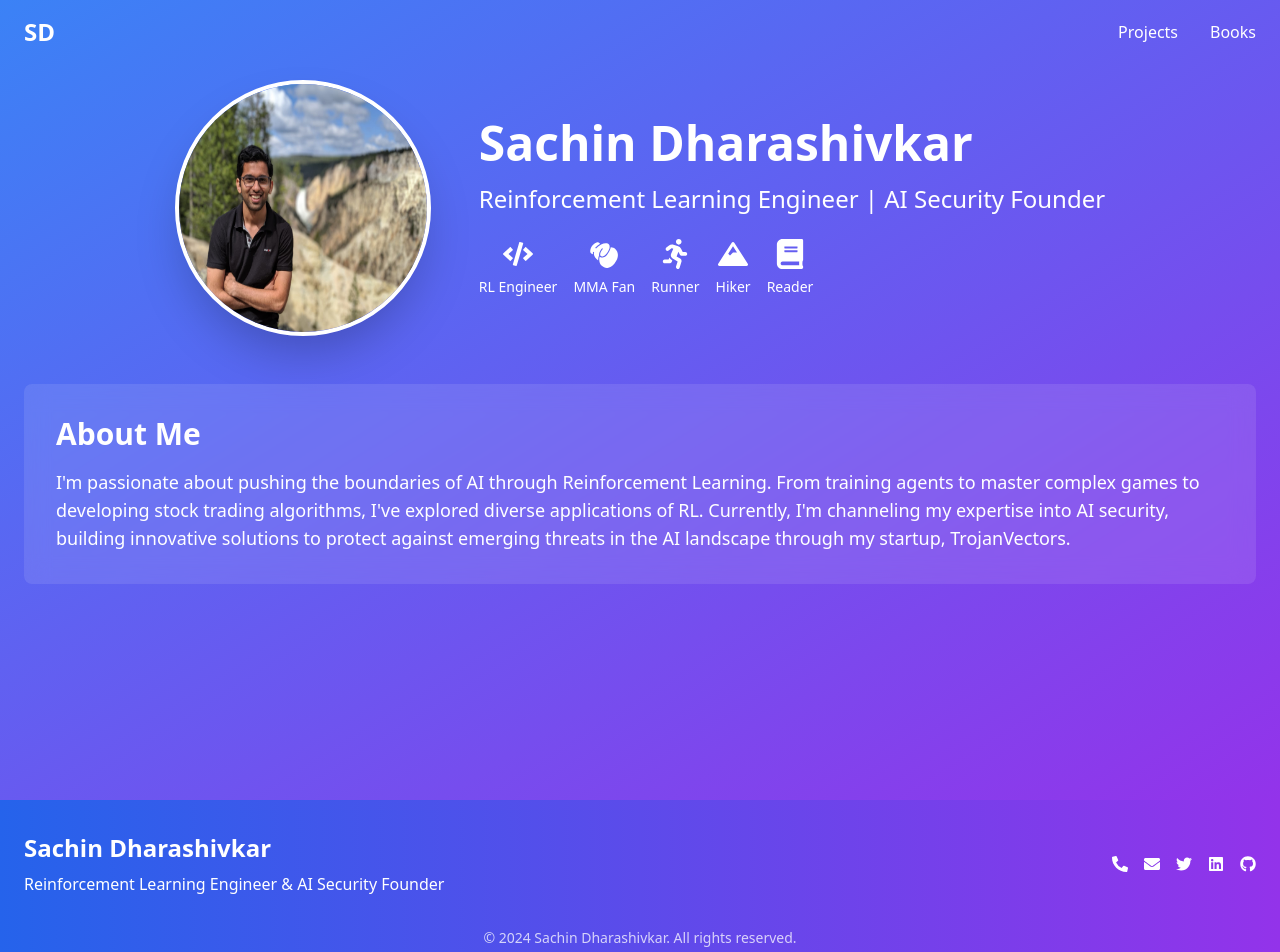
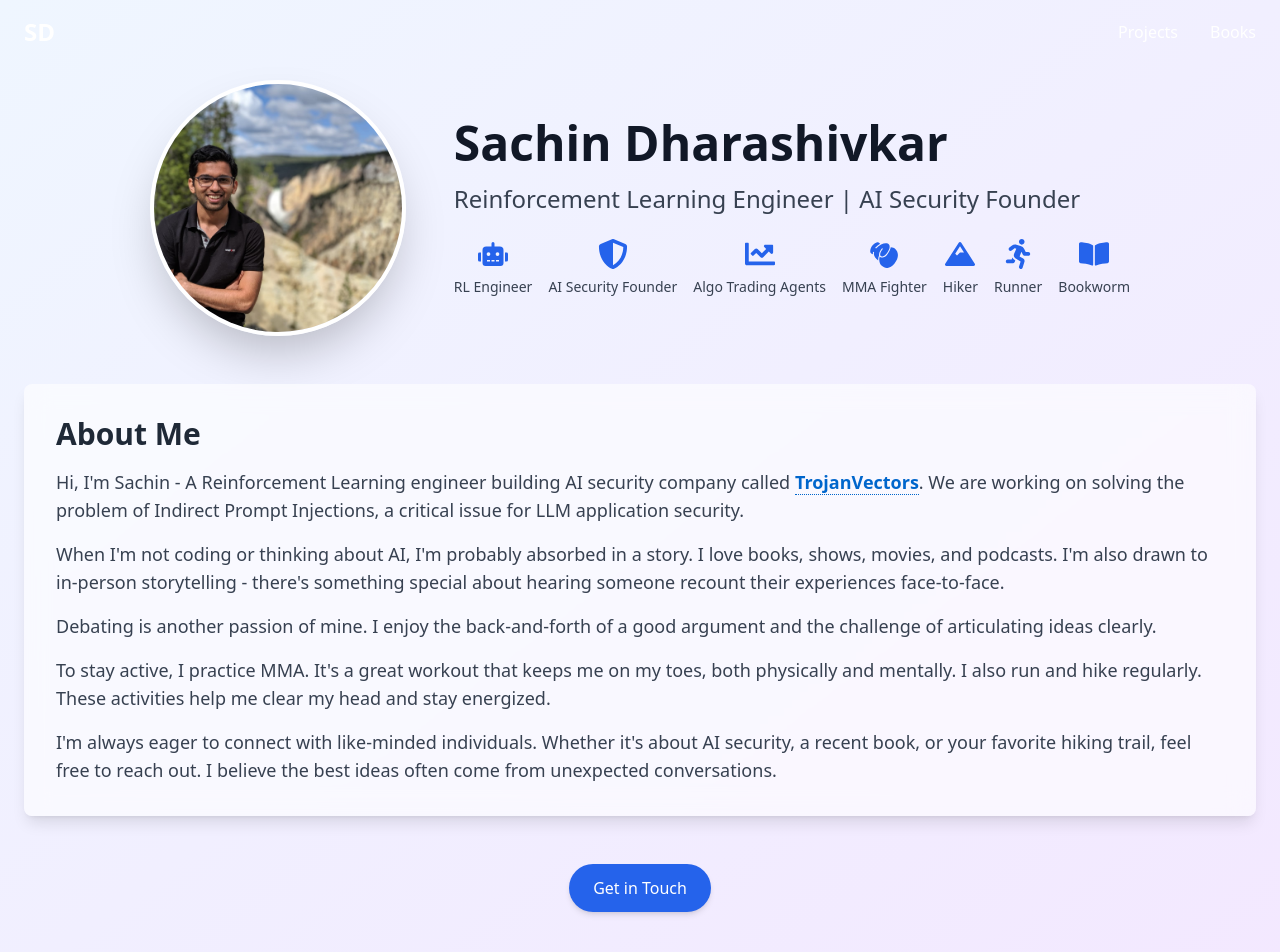
Before and after one commit to SDharashivkar/Sachin, a React (Create React App) app: page / in a window 1280 px wide. Shown: the top 952 px of the page. Built offline with nearby package versions, Linux system fonts and the light colour scheme.

Commit message:
Projects need rework

```diff
--- a/src/components/Books.js
+++ b/src/components/Books.js
@@ -71,13 +71,6 @@ const Books = () => {
       link: "https://en.wikipedia.org/wiki/A_Song_of_Ice_and_Fire",
       category: "Fiction",
       coverUrl: "https://m.media-amazon.com/images/I/51LEuIFYBgL._SY445_SX342_.jpg"
-    },
-    {
-      title: "The Fountainhead",
-      author: "Ayn Rand",
-      link: "https://www.amazon.in/Fountainhead-Ayn-Rand-ebook/dp/B002OSXDAU",
-      category: "Fiction",
-      coverUrl: "https://m.media-amazon.com/images/I/912N-A-rtxL._SY342_.jpg"
     }
   ];
 
--- a/src/components/Footer.js
+++ b/src/components/Footer.js
@@ -1,5 +1,18 @@
 import React from 'react';
 import { FaPhoneAlt, FaEnvelope, FaTwitter, FaLinkedin, FaGithub } from 'react-icons/fa';
+
+const SubstackIcon = (props) => (
+  <svg
+    viewBox="0 0 24 24"
+    fill="currentColor"
+    height="1em"
+    width="1em"
+    {...props}
+  >
+    <path d="M22.539 8.242H1.46V5.406h21.08v2.836zM1.46 10.812V24L12 18.11 22.54 24V10.812H1.46zM22.54 0H1.46v2.836h21.08V0z" />
+  </svg>
+);
+
 
 const Footer = () => {
   return (
@@ -13,9 +26,10 @@ const Footer = () => {
           <div className="flex space-x-4">
             <SocialLink href="tel:+91-9420377689" icon={<FaPhoneAlt />} label="Phone" />
             <SocialLink href="mailto:sachin.dharashivkar@gmail.com" icon={<FaEnvelope />} label="Email" />
-            <SocialLink href="https://twitter.com/s16r442" icon={<FaTwitter />} label="Twitter" />
+            <SocialLink href="https://twitter.com/sachdh" icon={<FaTwitter />} label="Twitter" />
             <SocialLink href="https://www.linkedin.com/in/sachin-dharashivkar/" icon={<FaLinkedin />} label="LinkedIn" />
-            <SocialLink href="https://github.com/your-github-username" icon={<FaGithub />} label="GitHub" />
+            <SocialLink href="https://github.com/SDharashivkar" icon={<FaGithub />} label="GitHub" />
+            <SocialLink href="https://sachindharashivkar.substack.com/" icon={<SubstackIcon />} label="Substack" />
           </div>
         </div>
         <div className="mt-8 text-center text-sm opacity-75">
--- a/src/components/Home.js
+++ b/src/components/Home.js
@@ -1,36 +1,65 @@
 import React from 'react';
-import { FaRunning, FaMountain, FaBook, FaCode } from 'react-icons/fa';
+import { FaRobot, FaShieldAlt, FaChartLine, FaBookOpen, FaMountain, FaRunning } from 'react-icons/fa';
 import { GiBoxingGlove } from 'react-icons/gi';
 
+
 const Home = () => {
+  const linkStyle = {
+    color: '#0066cc',
+    fontWeight: 'bold',
+    textDecoration: 'none',
+    borderBottom: '1px dotted #0066cc'
+  };
+
   return (
-    <div className="min-h-screen bg-gradient-to-br from-blue-500 to-purple-600 text-white">
+    <div className="min-h-screen bg-gradient-to-br from-blue-50 to-purple-100 text-gray-800">
       <div className="container mx-auto px-6 py-20">
         <div className="flex flex-col md:flex-row items-center justify-center mb-12">
           <img
             src="/sachin1.JPG"
             alt="Sachin Dharashivkar"
-            className="w-64 h-64 rounded-full shadow-2xl mb-8 md:mb-0 md:mr-12 border-4 border-white animate-fade-in"
+            className="w-64 h-64 rounded-full shadow-2xl mb-8 md:mb-0 md:mr-12 border-4 border-white animate-fade-in object-cover"
           />
           <div className="text-center md:text-left">
-            <h1 className="text-4xl md:text-5xl font-bold mb-4 animate-slide-up">Sachin Dharashivkar</h1>
-            <p className="text-xl md:text-2xl mb-6 animate-slide-up animation-delay-200">
+            <h1 className="text-4xl md:text-5xl font-bold mb-4 animate-slide-up text-gray-900">Sachin Dharashivkar</h1>
+            <p className="text-xl md:text-2xl mb-6 animate-slide-up animation-delay-200 text-gray-700">
               Reinforcement Learning Engineer | AI Security Founder
             </p>
             <div className="flex justify-center md:justify-start space-x-4 animate-slide-up animation-delay-400">
-              <IconBox icon={<FaCode />} text="RL Engineer" />
-              <IconBox icon={<GiBoxingGlove />} text="MMA Fan" />
+              <IconBox icon={<FaRobot />} text="RL Engineer" />
+              <IconBox icon={<FaShieldAlt />} text="AI Security Founder" />
+              <IconBox icon={<FaChartLine />} text="Algo Trading Agents" />
+              <IconBox icon={<GiBoxingGlove />} text="MMA Fighter" />
+              <IconBox icon={<FaMountain />} text="Hiker" />
               <IconBox icon={<FaRunning />} text="Runner" />
-              <IconBox icon={<FaMountain />} text="Hiker" />
-              <IconBox icon={<FaBook />} text="Reader" />
+              <IconBox icon={<FaBookOpen />} text="Bookworm" />
             </div>
           </div>
         </div>
-        <div className="mt-12 bg-white bg-opacity-10 backdrop-blur-md rounded-lg p-8 animate-fade-in animation-delay-600">
-          <h2 className="text-3xl font-bold mb-4">About Me</h2>
-          <p className="text-lg">
-            I'm passionate about pushing the boundaries of AI through Reinforcement Learning. From training agents to master complex games to developing stock trading algorithms, I've explored diverse applications of RL. Currently, I'm channeling my expertise into AI security, building innovative solutions to protect against emerging threats in the AI landscape through my startup, TrojanVectors.
-          </p>
+        <div className="mt-12 bg-white bg-opacity-60 backdrop-blur-md rounded-lg p-8 animate-fade-in animation-delay-600 shadow-lg">
+          <h2 className="text-3xl font-bold mb-4 text-gray-800">About Me</h2>
+          <div className="text-lg text-gray-700 space-y-4">
+            <p>
+              Hi, I'm Sachin - A Reinforcement Learning engineer building AI security company called <a href="https://trojanvectors.com" target="_blank" rel="noopener noreferrer" style={linkStyle}>TrojanVectors</a>. We are working on solving the problem of Indirect Prompt Injections, a critical issue for LLM application security.
+            </p>
+            <p>
+              When I'm not coding or thinking about AI, I'm probably absorbed in a story. I love books, shows, movies, and podcasts. I'm also drawn to in-person storytelling - there's something special about hearing someone recount their experiences face-to-face.
+            </p>
+            <p>
+              Debating is another passion of mine. I enjoy the back-and-forth of a good argument and the challenge of articulating ideas clearly.
+            </p>
+            <p>
+              To stay active, I practice MMA. It's a great workout that keeps me on my toes, both physically and mentally. I also run and hike regularly. These activities help me clear my head and stay energized.
+            </p>
+            <p>
+              I'm always eager to connect with like-minded individuals. Whether it's about AI security, a recent book, or your favorite hiking trail, feel free to reach out. I believe the best ideas often come from unexpected conversations.
+            </p>
+          </div>
+        </div>
+        <div className="mt-12 text-center">
+          <a href="mailto:sachin.dharashivkar@gmail.com" className="inline-block px-6 py-3 bg-blue-600 text-white rounded-full hover:bg-blue-700 transition duration-300 shadow-md">
+            Get in Touch
+          </a>
         </div>
       </div>
     </div>
@@ -39,8 +68,8 @@ const Home = () => {
 
 const IconBox = ({ icon, text }) => (
   <div className="flex flex-col items-center">
-    <div className="text-3xl mb-2">{icon}</div>
-    <div className="text-sm">{text}</div>
+    <div className="text-3xl mb-2 text-blue-600">{icon}</div>
+    <div className="text-sm text-gray-700">{text}</div>
   </div>
 );
 
--- a/src/components/Projects.js
+++ b/src/components/Projects.js
@@ -9,16 +9,16 @@ const Projects = () => {
   id: 'intellawyer',
   title: 'IntelLawyer.com',
   role: 'Founder',
-      date: 'September 2022',
+  date: 'September 2022 - April 2023',
   icon: <FaSearch className="text-3xl text-blue-500" />,
-      shortDesc: 'Revolutionized legal research with an AI-powered semantic search engine.',
-      fullDesc: `Inspired by the outdated keyword-based legal search engines, I developed IntelLawyer, a cutting-edge semantic search engine for legal judgments. Focusing on cases from the Supreme Court, Bombay High Court, and Bangalore High Court, I engineered a sophisticated system that combined web crawling, custom PDF parsing, and advanced NLP techniques like sentence BERT models and cross-encoders for re-ranking.
+  shortDesc: 'Built an AI-powered semantic search engine to improve legal research.',
+  fullDesc: `Seeing how outdated keyword-based legal search engines were, I created IntelLawyer, a smart semantic search platform for legal judgments. I focused on cases from the Supreme Court, Bombay High Court, and Bangalore High Court. The system I built had for that time state-of-the-art retrieval components, like Sentence Transformers encoders and cross-encoders. To put this in context, this is Retrival component of RAG system; deployed before chatGPT was released.
 
-      Despite facing challenges like the cold start problem on serverless infrastructure, I successfully launched an MVP that garnered interest from 500 initial users. This journey taught me invaluable lessons about user engagement and the nuanced needs of the legal tech market.`,
+  I faced some tough challenges, like dealing with the cold start problem on serverless infrastructure. Despite this, I successfully launched a working version that attracted 500 initial users. This experience taught me a lot about how users engage with legal tech and what they really need from it.`,
   achievements: [
-        'Developed a revolutionary semantic search engine for legal judgments',
-        'Overcame technical challenges in serverless deployment',
-        'Gained insights into legal tech market needs and user retention strategies'
+    'Developed a new kind of search engine that makes legal research easier and more effective',
+    'Solved tricky technical problems in serverless deployment',
+    'Learned valuable lessons about what legal professionals want from tech tools and how to keep users coming back'
   ]
 },
     {
@@ -90,9 +90,9 @@ const Projects = () => {
   return (
     <div className="min-h-screen bg-gradient-to-br from-gray-100 to-gray-200 py-20">
       <div className="container mx-auto px-6">
-        <h1 className="text-4xl font-bold mb-8 text-center text-gray-800">My AI Journey: A Timeline of Innovations</h1>
+        <h1 className="text-4xl font-bold mb-8 text-center text-gray-800">My Project Portfolio</h1>
         <p className="text-xl text-center mb-12 text-gray-600">
-          Exploring the frontiers of AI through groundbreaking projects and innovative applications.
+          A collection of RL and LLM projects that showcase my AI expertise
         </p>
         <div className="space-y-12">
           {projects.map((project) => (
--- a/src/index.css
+++ b/src/index.css
@@ -1,3 +1,42 @@
 @tailwind base;
 @tailwind components;
 @tailwind utilities;
+
+.App {
+  text-align: center;
+}
+
+.App-logo {
+  height: 40vmin;
+  pointer-events: none;
+}
+
+@media (prefers-reduced-motion: no-preference) {
+  .App-logo {
+    animation: App-logo-spin infinite 20s linear;
+  }
+}
+
+.App-header {
+  background-color: #282c34;
+  min-height: 100vh;
+  display: flex;
+  flex-direction: column;
+  align-items: center;
+  justify-content: center;
+  font-size: calc(10px + 2vmin);
+  color: white;
+}
+
+.App-link {
+  color: #61dafb;
+}
+
+@keyframes App-logo-spin {
+  from {
+    transform: rotate(0deg);
+  }
+  to {
+    transform: rotate(360deg);
+  }
+}
```
Lines whose indentation alone changed are shown as unchanged.
